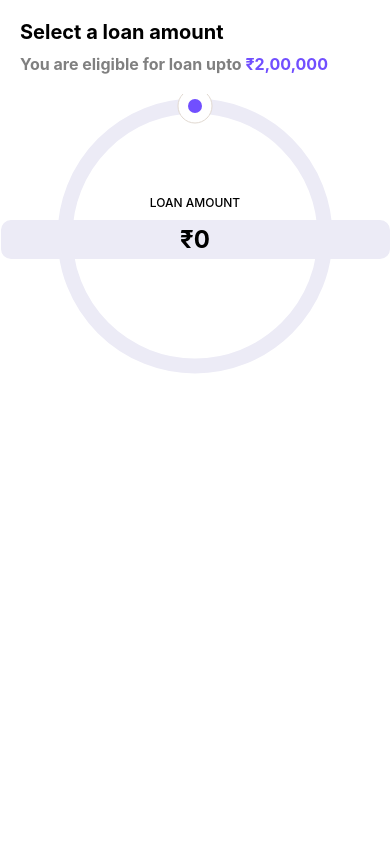
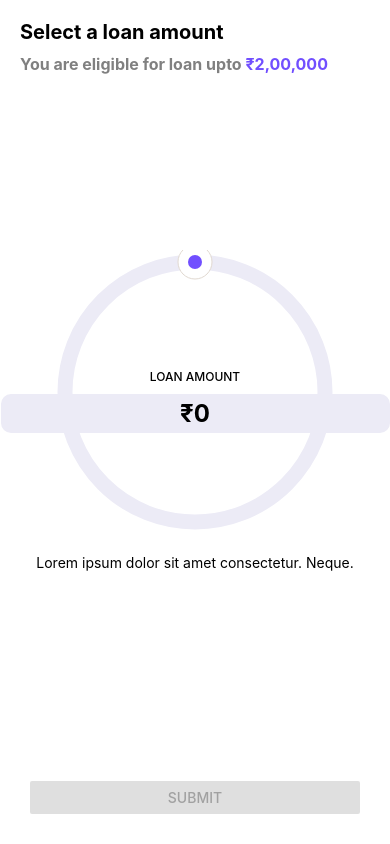
Before and after one commit to Manish8798/LoanAmountSelector, a React Native app: screen / in a window 390 px wide. Built offline with nearby package versions, Linux system fonts and the light colour scheme.

Commit message:
submit button added

```diff
--- a/src/components/CircleSlider.js
+++ b/src/components/CircleSlider.js
@@ -1,5 +1,13 @@
 import React, {Component} from 'react';
-import {PanResponder, View, Dimensions, TextInput, Text} from 'react-native';
+import {
+  PanResponder,
+  View,
+  Dimensions,
+  TextInput,
+  Text,
+  Button,
+  StyleSheet,
+} from 'react-native';
 import Svg, {
   Path,
   Circle,
@@ -142,6 +150,10 @@ export default class CircleSlider extends Component {
     return mappedAngle;
   };
 
+  amountText = () => (
+    <Text style={{fontSize: 16, color: '#714fff'}}>₹2,00,000</Text>
+  );
+
   render() {
     let width = (this.props.dialRadius + this.props.btnRadius) * 2;
     let bR = this.props.btnRadius;
@@ -151,7 +163,25 @@ export default class CircleSlider extends Component {
     let value = this.convertAngleToValue(this.state.angle);
 
     return (
-      <View style={{alignSelf: 'center'}}>
+      <View
+        style={{
+          flex: 1,
+          width: '100%',
+          height: '100%',
+          justifyContent: 'space-between',
+        }}>
+        <View style={styles.textContainer}>
+          <Text style={styles.headText}>Select a loan amount</Text>
+          <Text style={styles.subText}>
+            You are eligible for loan upto {this.amountText()}
+          </Text>
+        </View>
+        <View
+          style={{
+            alignSelf: 'center',
+            alignItems: 'center',
+            justifyContent: 'space-between',
+          }}>
           <Svg
             onLayout={this.doStuff}
             ref="circleslider"
@@ -246,6 +276,17 @@ export default class CircleSlider extends Component {
               keyboardType="numeric"
             />
           </View>
+          <Text style={{textAlign: 'center', padding: 20}}>
+            Lorem ipsum dolor sit amet consectetur. Neque.
+          </Text>
+        </View>
+        <View style={styles.footer}>
+          <Button
+            disabled={parseInt(endCoord.v) < 5000 ? true : false}
+            color={'#714fff'}
+            title="submit"
+          />
+        </View>
       </View>
     );
   }
@@ -267,3 +308,31 @@ CircleSlider.defaultProps = {
   startCoord: 0,
   //   onValueChange: x => x,
 };
+
+const styles = StyleSheet.create({
+  footer: {
+    // position: 'absolute',
+    bottom: 0,
+    start: 0,
+    end: 0,
+    padding: 30,
+    elevation: 2,
+    borderTopColor: '#ccc',
+  },
+  headText: {
+    fontSize: 20,
+    color: '#000',
+    letterSpacing: 0,
+    fontWeight: 'bold',
+  },
+  subText: {
+    fontSize: 16,
+    fontWeight: 'bold',
+    marginVertical: 10,
+    color: 'gray',
+  },
+  textContainer: {
+    margin: 20,
+    marginBottom: 5,
+  },
+});
--- a/src/screens/Home.js
+++ b/src/screens/Home.js
@@ -1,19 +1,10 @@
 import React from 'react';
-import {Text, View, StyleSheet} from 'react-native';
+import {Text, View, StyleSheet, Button} from 'react-native';
 import CircleSlider from '../components/CircleSlider';
 
 const Home = () => {
-  const amountText = () => (
-    <Text style={{fontSize: 16, color: '#714fff'}}>₹2,00,000</Text>
-  );
   return (
     <View style={styles.container}>
-      <View style={styles.textContainer}>
-        <Text style={styles.headText}>Select a loan amount</Text>
-        <Text style={styles.subText}>
-          You are eligible for loan upto {amountText()}
-        </Text>
-      </View>
       <CircleSlider value={0} textColor={'#000'} startCoord={0} />
     </View>
   );
@@ -22,22 +13,7 @@ const Home = () => {
 const styles = StyleSheet.create({
   container: {
     flex: 1,
-    padding: 10,
-  },
-  headText: {
-    fontSize: 20,
-    color: '#000',
-    letterSpacing: 0,
-    fontWeight: 'bold',
-  },
-  subText: {
-    fontSize: 16,
-    fontWeight: 'bold',
-    marginVertical: 10,
-    color: 'gray',
-  },
-  textContainer: {
-    margin: 10,
+    // padding: 10,
   },
 });
 
```
Lines whose indentation alone changed are shown as unchanged.
